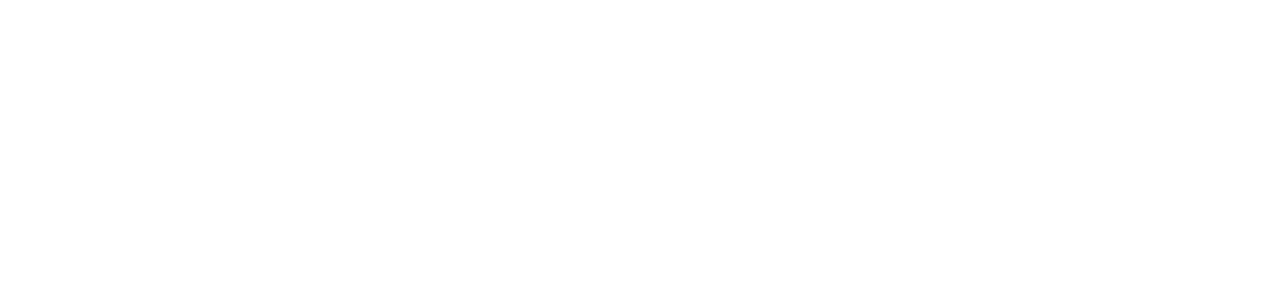
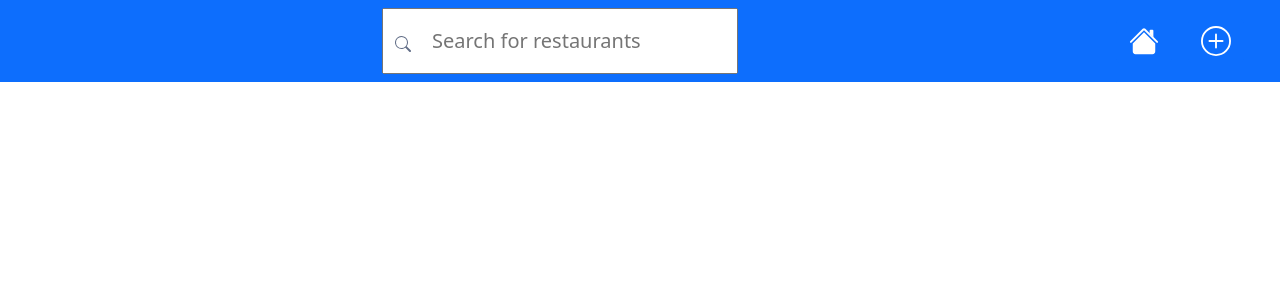
Before and after one commit to Naveen-Kumar-AA/COOKING-COMMUNITY-FRONTEND, a React (Create React App) app: page /Homepage/Breakfast in a window 1280 px wide. Shown: the top 300 px of the page. Built offline with nearby package versions, Linux system fonts and the light colour scheme.

Commit message:
components

```diff
--- a/src/App.js
+++ b/src/App.js
@@ -1,9 +1,13 @@
-
 import Login from './components/Login'
 import SignUp from './components/SignUp'
 import Homepage from './components/Homepage'
 import Profile from './components/Profile'
 import Breakfast from './components/Breakfast'
+import Lunch from './components/Lunch'
+import Snacks from './components/Snacks'
+import Drinks from './components/Drinks'
+import Dinner from './components/Dinner'
+import Desserts from './components/Desserts'
 import { BrowserRouter as Router,Routes,Route } from 'react-router-dom'
 
 //This component is also called default /root component
@@ -21,7 +25,12 @@ const App =()=>
               <Route path='/Signup' element={<SignUp/>}/>
               <Route path='/Homepage' element={<Homepage/>}/>
               <Route path='/Profile' element={<Profile/>}/>
-              <Route path='/Homepage/Breakfast' element = {<Breakfast/>}/>
+              <Route path='/Homepage/Breakfast' element={<Breakfast/>}/>
+              <Route path='/Homepage/Lunch' element={<Lunch/>}/>
+              <Route path='/Homepage/Snacks' element={<Snacks/>}/>
+              <Route path='/Homepage/Drinks' element={<Drinks/>}/>
+              <Route path='/Homepage/Dinner' element={<Dinner/>}/>
+              <Route path='/Homepage/Desserts' element={<Desserts/>}/>
         </Routes>
       </Router>
     );
--- a/src/components/Breakfast.js
+++ b/src/components/Breakfast.js
@@ -1,8 +1,41 @@
-
-const Breakfast=()=>{
-    <div>
-        This is breakfast
-    </div>
+import { useNavigate } from "react-router"
+import { Navbar, Button, NavDropdown, Nav } from "react-bootstrap"
+const Breakfast = () => {
+    const navigate = useNavigate()
+    return (
+        <div className='container-fluid'>
+            <div className='row'>
+                <Navbar bg="primary" variant="dark">
+                    <div className="mx-auto">
+                        <div className="restaurantSelector">
+                            <input className="restaurantsinput ps-5 py-3 pe-2 w-100" type="text" placeholder="Search for restaurants" />
+                            <div className="search-icon ms-2">
+                                <svg xmlns="http://www.w3.org/2000/svg" width="16" height="16" fill="currentColor" class="bi bi-search "
+                                    viewBox="0 0 16 16">
+                                    <path
+                                        d="M11.742 10.344a6.5 6.5 0 1 0-1.397 1.398h-.001c.03.04.062.078.098.115l3.85 3.85a1 1 0 0 0 1.415-1.414l-3.85-3.85a1.007 1.007 0 0 0-.115-.1zM12 6.5a5.5 5.5 0 1 1-11 0 5.5 5.5 0 0 1 11 0z" />
+                                </svg>
+                            </div>
+                        </div>
+                    </div>
+                    <Navbar.Brand>
+                        <Button className='mx-2' onClick={() => navigate("/Homepage")}>
+                            <svg xmlns="http://www.w3.org/2000/svg" classNameName='mx-3' width="30" height="30" fill="white" className="bi bi-house-fill" viewBox="0 0 16 16">
+                                <path fill-rule="evenodd" d="m8 3.293 6 6V13.5a1.5 1.5 0 0 1-1.5 1.5h-9A1.5 1.5 0 0 1 2 13.5V9.293l6-6zm5-.793V6l-2-2V2.5a.5.5 0 0 1 .5-.5h1a.5.5 0 0 1 .5.5z" />
+                                <path fill-rule="evenodd" d="M7.293 1.5a1 1 0 0 1 1.414 0l6.647 6.646a.5.5 0 0 1-.708.708L8 2.207 1.354 8.854a.5.5 0 1 1-.708-.708L7.293 1.5z" />
+                            </svg>
+                        </Button>
+                        <Button className='mx-2'>
+                            <svg xmlns="http://www.w3.org/2000/svg" width="30" height="30" fill="currentColor" className="bi bi-plus-circle" viewBox="0 0 16 16">
+                                <path d="M8 15A7 7 0 1 1 8 1a7 7 0 0 1 0 14zm0 1A8 8 0 1 0 8 0a8 8 0 0 0 0 16z" />
+                                <path d="M8 4a.5.5 0 0 1 .5.5v3h3a.5.5 0 0 1 0 1h-3v3a.5.5 0 0 1-1 0v-3h-3a.5.5 0 0 1 0-1h3v-3A.5.5 0 0 1 8 4z" />
+                            </svg>
+                        </Button>
+                    </Navbar.Brand>
+                </Navbar>
+            </div>
+        </div>
+    )
 }
 
 export default Breakfast
--- /dev/null
+++ b/src/components/Desserts.js
@@ -0,0 +1,23 @@
+import { useNavigate } from "react-router"
+import { Navbar,Button } from "react-bootstrap"
+const Desserts=()=>{
+    const navigate = useNavigate()
+    return(
+        <div className='container-fluid'>
+      <div className='row'>
+        <Navbar bg="primary" variant="dark">
+          <Navbar.Brand>
+            <Button className='mx-2' onClick={()=>navigate("/Homepage")}>
+              <svg xmlns="http://www.w3.org/2000/svg" classNameName='mx-3' width="30" height="30" fill="white" className="bi bi-house-fill" viewBox="0 0 16 16">
+                <path fill-rule="evenodd" d="m8 3.293 6 6V13.5a1.5 1.5 0 0 1-1.5 1.5h-9A1.5 1.5 0 0 1 2 13.5V9.293l6-6zm5-.793V6l-2-2V2.5a.5.5 0 0 1 .5-.5h1a.5.5 0 0 1 .5.5z" />
+                <path fill-rule="evenodd" d="M7.293 1.5a1 1 0 0 1 1.414 0l6.647 6.646a.5.5 0 0 1-.708.708L8 2.207 1.354 8.854a.5.5 0 1 1-.708-.708L7.293 1.5z" />
+              </svg>
+            </Button>
+          </Navbar.Brand>
+        </Navbar>
+      </div>
+    </div>
+    )
+}
+
+export default Desserts
--- /dev/null
+++ b/src/components/Dinner.js
@@ -0,0 +1,25 @@
+import { Navbar,Button } from "react-bootstrap"
+import { useNavigate } from "react-router"
+import Drinks from "./Drinks"
+
+const Dinner=()=>{
+    const navigate=useNavigate()
+    return(
+        <div className='container-fluid'>
+      <div className='row'>
+        <Navbar bg="primary" variant="dark">
+          <Navbar.Brand>
+            <Button className='mx-2' onClick={()=>navigate("/Homepage")}>
+              <svg xmlns="http://www.w3.org/2000/svg" classNameName='mx-3' width="30" height="30" fill="white" className="bi bi-house-fill" viewBox="0 0 16 16">
+                <path fill-rule="evenodd" d="m8 3.293 6 6V13.5a1.5 1.5 0 0 1-1.5 1.5h-9A1.5 1.5 0 0 1 2 13.5V9.293l6-6zm5-.793V6l-2-2V2.5a.5.5 0 0 1 .5-.5h1a.5.5 0 0 1 .5.5z" />
+                <path fill-rule="evenodd" d="M7.293 1.5a1 1 0 0 1 1.414 0l6.647 6.646a.5.5 0 0 1-.708.708L8 2.207 1.354 8.854a.5.5 0 1 1-.708-.708L7.293 1.5z" />
+              </svg>
+            </Button>
+          </Navbar.Brand>
+        </Navbar>
+      </div>
+    </div>
+    )
+}
+
+export default Dinner
--- /dev/null
+++ b/src/components/Drinks.js
@@ -0,0 +1,23 @@
+import { useNavigate } from "react-router"
+import { Navbar,Button } from "react-bootstrap"
+const Drinks=()=>{
+    const navigate =useNavigate()
+    return(
+        <div className='container-fluid'>
+        <div className='row'>
+          <Navbar bg="primary" variant="dark">
+            <Navbar.Brand>
+              <Button className='mx-2' onClick={()=>navigate("/Homepage")}>
+                <svg xmlns="http://www.w3.org/2000/svg" classNameName='mx-3' width="30" height="30" fill="white" className="bi bi-house-fill" viewBox="0 0 16 16">
+                  <path fill-rule="evenodd" d="m8 3.293 6 6V13.5a1.5 1.5 0 0 1-1.5 1.5h-9A1.5 1.5 0 0 1 2 13.5V9.293l6-6zm5-.793V6l-2-2V2.5a.5.5 0 0 1 .5-.5h1a.5.5 0 0 1 .5.5z" />
+                  <path fill-rule="evenodd" d="M7.293 1.5a1 1 0 0 1 1.414 0l6.647 6.646a.5.5 0 0 1-.708.708L8 2.207 1.354 8.854a.5.5 0 1 1-.708-.708L7.293 1.5z" />
+                </svg>
+              </Button>
+            </Navbar.Brand>
+          </Navbar>
+        </div>
+      </div>
+    )
+}
+
+export default Drinks
--- a/src/components/Homepage.css
+++ b/src/components/Homepage.css
@@ -39,3 +39,21 @@
 .qs-subtitle{
     color: #8c96ab;
 }
+
+.restaurantSelector{
+    position: relative;
+}
+
+.restaurantsinput{
+    font-size: 20px;
+    width: 150%;
+    color: #636f88;
+}
+
+.search-icon{
+    width: 30px;
+    position: absolute;
+    bottom: 20px;
+    left: 5px;
+    color: #636f88;
+}
--- a/src/components/Homepage.js
+++ b/src/components/Homepage.js
@@ -11,13 +11,11 @@ const Homepage = () => {
         height: 400
     }
     const [arr, setArr] = useState([])
-    const Profile =()=>
-    {
+    const Profile = () => {
         axios.get(`http://localhost:3001/profile/${data}`).then(
             (response) => {
                 console.log(response.data)
-                if(response.data)
-                {
+                if (response.data) {
                     setArr(response.data)
                     navigate('/Profile')
                 }
@@ -28,7 +26,7 @@ const Homepage = () => {
     }
     const data = sessionStorage.getItem('Username')
     const navigate = useNavigate()
-    sessionStorage.setItem('User_details',arr)
+    sessionStorage.setItem('User_details', arr)
     return (
         <div className='container-fluid'>
             <div className='row'>
@@ -56,14 +54,26 @@ const Homepage = () => {
                                 title={data}
                                 menuVariant="dark"
                             >
-                                <NavDropdown.Item onClick={() =>{
+                                <NavDropdown.Item onClick={() => {
                                     Profile()
                                 }
-                            }>Profile</NavDropdown.Item>
+                                }>Profile</NavDropdown.Item>
                                 <NavDropdown.Divider />
                                 <NavDropdown.Item onClick={() => navigate("/")}>Logout</NavDropdown.Item>
                             </NavDropdown>
                         </Nav>
+                        <div className="ms-5">
+                            <div className="restaurantSelector">
+                                <input className="restaurantsinput ps-5 py-3 pe-2 w-100" type="text" placeholder="Search for restaurants" />
+                                <div className="search-icon ms-2">
+                                    <svg xmlns="http://www.w3.org/2000/svg" width="16" height="16" fill="currentColor" class="bi bi-search "
+                                        viewBox="0 0 16 16">
+                                        <path
+                                            d="M11.742 10.344a6.5 6.5 0 1 0-1.397 1.398h-.001c.03.04.062.078.098.115l3.85 3.85a1 1 0 0 0 1.415-1.414l-3.85-3.85a1.007 1.007 0 0 0-.115-.1zM12 6.5a5.5 5.5 0 1 1-11 0 5.5 5.5 0 0 1 11 0z" />
+                                    </svg>
+                                </div>
+                            </div>
+                        </div>
                     </Navbar.Collapse>
                 </Navbar>
             </div>
@@ -88,7 +98,7 @@ const Homepage = () => {
                                 <div class="card-description">Start your day with
                                     exclusive breakfast
                                     options</div>
-                                <Button onClick={()=>navigate("/Homepage/Breakfast")}>click</Button>
+                                <Button onClick={() => navigate("/Homepage/Breakfast")}>click</Button>
                             </div>
                         </div>
                     </div>
@@ -102,7 +112,7 @@ const Homepage = () => {
                                 <div class="card-description">Start your day with
                                     exclusive breakfast
                                     options</div>
-                                <Button>Click</Button>
+                                <Button onClick={() => navigate("/Homepage/Lunch")}>Click</Button>
                             </div>
                         </div>
                     </div>
@@ -116,7 +126,7 @@ const Homepage = () => {
                                 <div class="card-description">Start your day with
                                     exclusive breakfast
                                     options</div>
-                                <Button>Click</Button>
+                                <Button onClick={() => navigate("/Homepage/Snacks")}>Click</Button>
                             </div>
                         </div>
                     </div>
@@ -130,7 +140,7 @@ const Homepage = () => {
                                 <div class="card-description">Start your day with
                                     exclusive breakfast
                                     options</div>
-                                <Button>Click</Button>
+                                <Button onClick={() => navigate("/Homepage/Dinner")}>Click</Button>
                             </div>
                         </div>
                     </div>
@@ -144,7 +154,7 @@ const Homepage = () => {
                                 <div class="card-description">Start your day with
                                     exclusive breakfast
                                     options</div>
-                                <Button>Click</Button>
+                                <Button onClick={() => navigate("/Homepage/Drinks")}>Click</Button>
                             </div>
                         </div>
                     </div>
@@ -158,7 +168,7 @@ const Homepage = () => {
                                 <div class="card-description">Start your day with
                                     exclusive breakfast
                                     options</div>
-                                <Button>Click</Button>
+                                <Button onClick={() => navigate("/Homepage/Desserts")}>Click</Button>
                             </div>
                         </div>
                     </div>
--- /dev/null
+++ b/src/components/Lunch.js
@@ -0,0 +1,24 @@
+import { Button ,Navbar} from "react-bootstrap"
+import { useNavigate } from "react-router"
+
+ const Lunch =()=>{
+     const navigate=useNavigate()
+     return(
+        <div className='container-fluid'>
+      <div className='row'>
+        <Navbar bg="primary" variant="dark">
+          <Navbar.Brand>
+            <Button className='mx-2' onClick={()=>navigate("/Homepage")}>
+              <svg xmlns="http://www.w3.org/2000/svg" classNameName='mx-3' width="30" height="30" fill="white" className="bi bi-house-fill" viewBox="0 0 16 16">
+                <path fill-rule="evenodd" d="m8 3.293 6 6V13.5a1.5 1.5 0 0 1-1.5 1.5h-9A1.5 1.5 0 0 1 2 13.5V9.293l6-6zm5-.793V6l-2-2V2.5a.5.5 0 0 1 .5-.5h1a.5.5 0 0 1 .5.5z" />
+                <path fill-rule="evenodd" d="M7.293 1.5a1 1 0 0 1 1.414 0l6.647 6.646a.5.5 0 0 1-.708.708L8 2.207 1.354 8.854a.5.5 0 1 1-.708-.708L7.293 1.5z" />
+              </svg>
+            </Button>
+          </Navbar.Brand>
+        </Navbar>
+      </div>
+    </div>
+     )
+}
+
+ export default Lunch
--- /dev/null
+++ b/src/components/Snacks.js
@@ -0,0 +1,23 @@
+import { useNavigate } from "react-router"
+import { Navbar,Button } from "react-bootstrap"
+const Snacks =()=>{
+    const navigate=useNavigate()
+    return(
+        <div className='container-fluid'>
+        <div className='row'>
+          <Navbar bg="primary" variant="dark">
+            <Navbar.Brand>
+              <Button className='mx-2' onClick={()=>navigate("/Homepage")}>
+                <svg xmlns="http://www.w3.org/2000/svg" classNameName='mx-3' width="30" height="30" fill="white" className="bi bi-house-fill" viewBox="0 0 16 16">
+                  <path fill-rule="evenodd" d="m8 3.293 6 6V13.5a1.5 1.5 0 0 1-1.5 1.5h-9A1.5 1.5 0 0 1 2 13.5V9.293l6-6zm5-.793V6l-2-2V2.5a.5.5 0 0 1 .5-.5h1a.5.5 0 0 1 .5.5z" />
+                  <path fill-rule="evenodd" d="M7.293 1.5a1 1 0 0 1 1.414 0l6.647 6.646a.5.5 0 0 1-.708.708L8 2.207 1.354 8.854a.5.5 0 1 1-.708-.708L7.293 1.5z" />
+                </svg>
+              </Button>
+            </Navbar.Brand>
+          </Navbar>
+        </div>
+      </div>
+    )
+}
+
+export default Snacks
```
